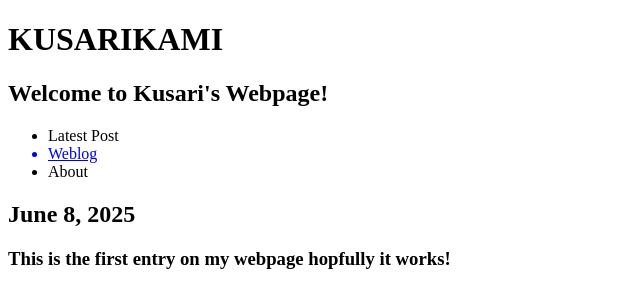
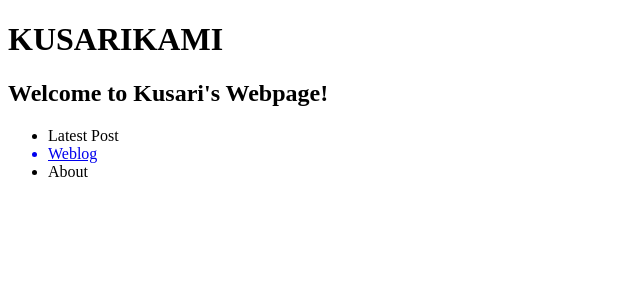
Before and after one commit to Kusarikami/kusari.github.io, a plain HTML site: page index.html in a window 1280 px wide. Shown: the whole page, without its empty margins (0-640 px from the left). Drawn offline with Linux system fonts and the light colour scheme.

Commit message:
Update index.html

```diff
--- a/index.html
+++ b/index.html
@@ -15,8 +15,6 @@
         </a>
         <li>About</li>
     </ul>
-    <h2>June 8, 2025</h2>
-    <h3>This is the first entry on my webpage hopfully it works!</h3>
 </body>
 
 </html>
```
